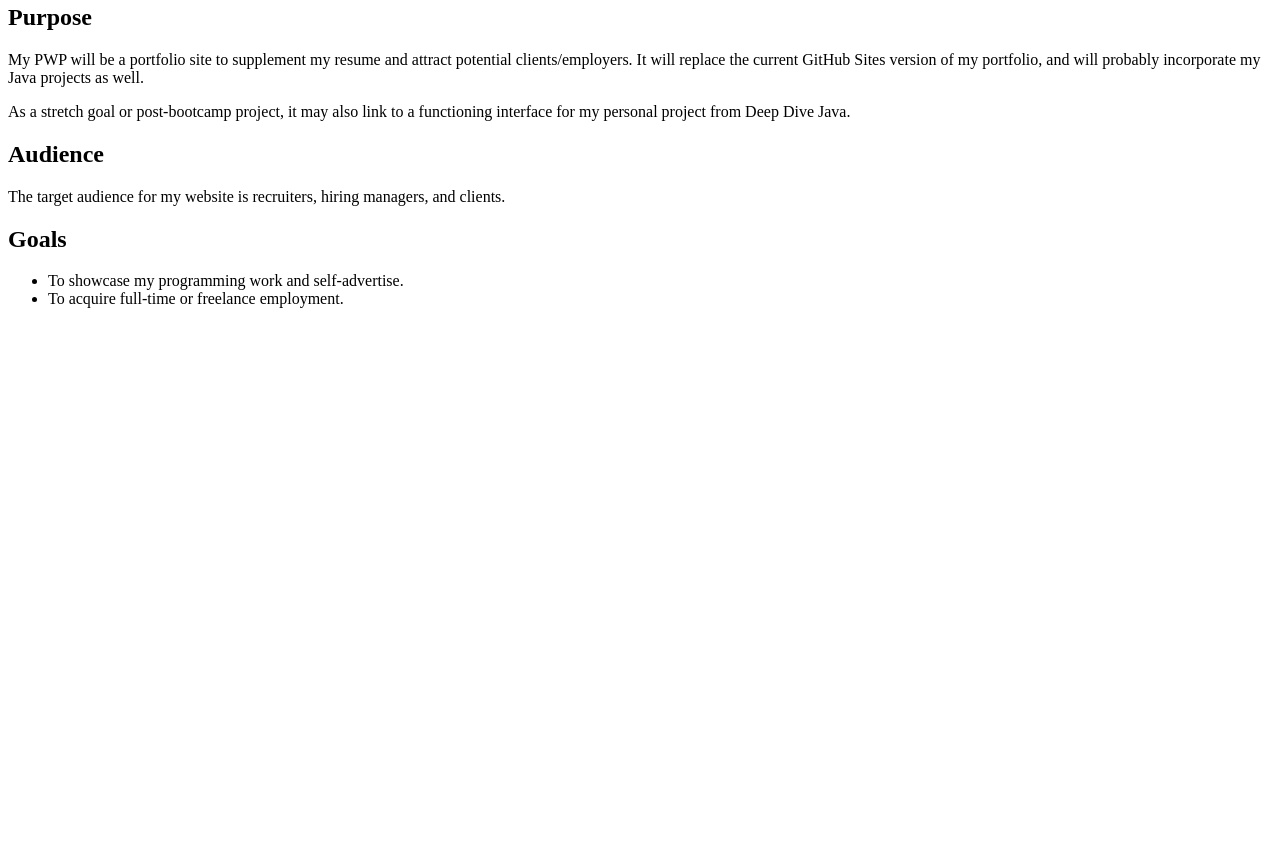
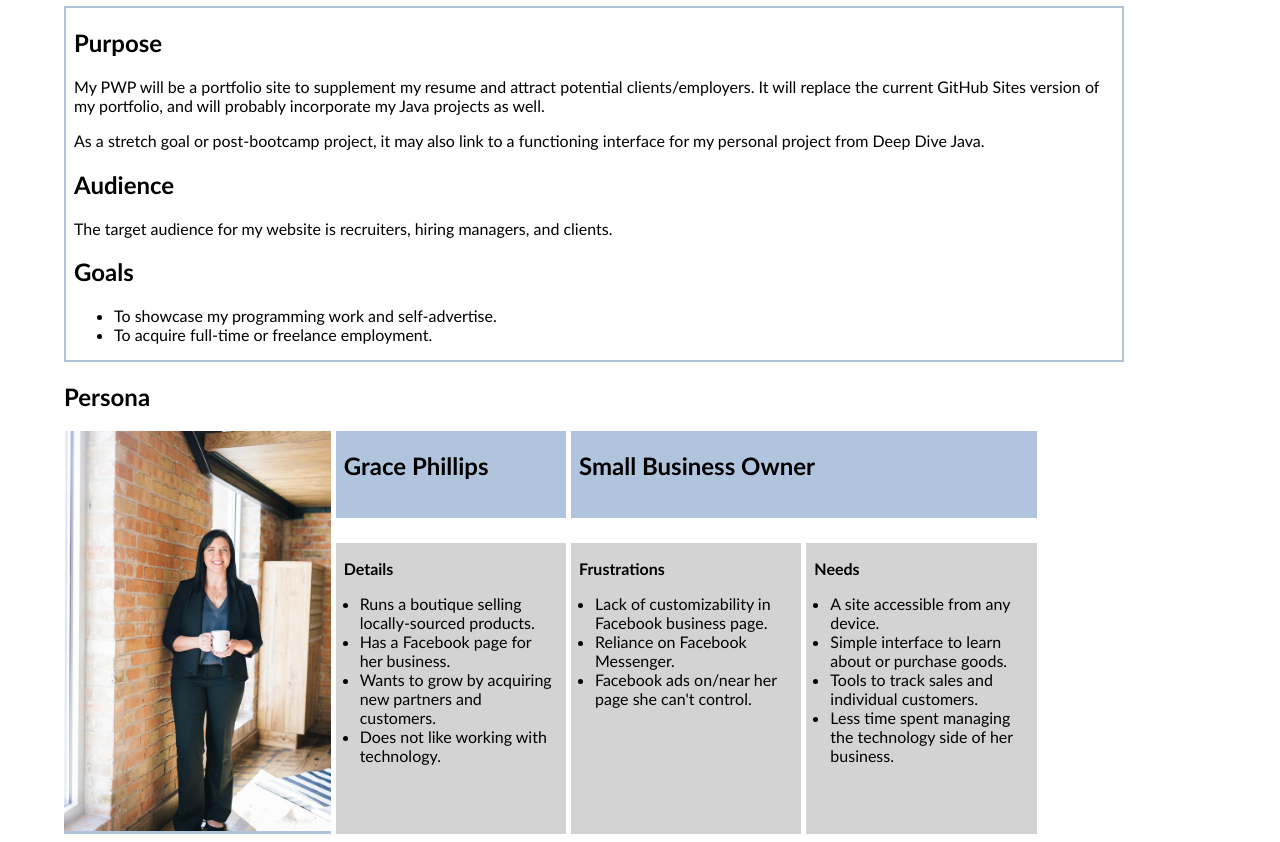
Before and after one commit to semartinez147/semartinez, a plain HTML site: page public_html/documentation/milestone-1.html in a window 1280 px wide. Shown: the part 76-918 px from the top of the page. Before the commit the page ends 800 px from the top, so only its background shows below. Drawn offline with Linux system fonts and the light colour scheme.

Commit message:
Completed persona, added styling.

```diff
--- a/public_html/documentation/milestone-1.html
+++ b/public_html/documentation/milestone-1.html
@@ -2,29 +2,71 @@
 <html lang="en">
 <head>
     <meta charset="UTF-8">
+    <link rel="stylesheet" href="./styles.css">
     <title>Milestone 1</title>
 </head>
 <body>
     <h1>PWP Milestone 1</h1>
+    <div id="writeup">
         <div><h2>Purpose</h2>
-        <p>My PWP will be a portfolio site to supplement my resume and attract potential clients/employers. It will replace the current GitHub Sites version of my portfolio, and will probably incorporate my Java projects as well.</p>
-        <p>As a stretch goal or post-bootcamp project, it may also link to a functioning interface for my personal project from Deep Dive Java.</p>
+            <p>My PWP will be a portfolio site to supplement my resume and attract potential clients/employers. It will
+                replace the current GitHub Sites version of my portfolio, and will probably incorporate my Java projects
+                as well.</p>
+            <p>As a stretch goal or post-bootcamp project, it may also link to a functioning interface for my personal
+                project from Deep Dive Java.</p>
         </div>
         <div><h2>Audience</h2>
-        <!--        Who will be using or viewing your site? Who is this site designed for, and who is your audience comprised of? Could it be for your professional peers and other developers, potential employers, customers, or clients, etc.?-->
+
             <p>The target audience for my website is recruiters, hiring managers, and clients.</p>
         </div>
         <div><h2>Goals</h2>
-        <!--This is should be a quantifiable goal if possible. For example, a goal for your PWP could be:
-            To acquire full or part-time employment or an internship.
-            To increase sales and/or conversion rates for an existing business.
-            To attract freelance clients.
-            To serve as a gallery to showcase and promote your work.
-            To increase the reach of a new or established social media presence (as measured via analytics tools).-->
+
             <ul>
                 <li>To showcase my programming work and self-advertise.</li>
                 <li>To acquire full-time or freelance employment.</li>
             </ul>
         </div>
+    </div>
+    <div>
+        <h2>Persona</h2>
+        <div id="layout">
+            <div class="summary" id="portrait">
+                <img src="./client.jpg" alt="photo of potential client">
+            </div>
+            <div class="summary" id="name">
+                <h2>Grace Phillips</h2>
+            </div>
+            <div class="summary" id="role"><h2>Small Business Owner</h2>
+            </div>
+                <div class="detail" id="details">
+                <p><strong>Details</strong></p>
+                <ul class="list">
+                    <li>Runs a boutique selling locally-sourced products.</li>
+                    <li>Has a Facebook page for her business.</li>
+                    <li>Wants to grow by acquiring new partners and customers.</li>
+                    <li>Does not like working with technology.</li>
+                </ul>
+            </div>
+
+            <div class="detail" id="frustrations">
+                <p><strong>Frustrations</strong></p>
+                <ul class="list">
+                    <li>Lack of customizability in Facebook business page.</li>
+                    <li>Reliance on Facebook Messenger.</li>
+                    <li>Facebook ads on/near her page she can't control.</li>
+                </ul>
+            </div>
+
+            <div class="detail" id="needs">
+                <p><strong>Needs</strong></p>
+                <ul class="list">
+                    <li>A site accessible from any device.</li>
+                    <li>Simple interface to learn about or purchase goods.</li>
+                    <li>Tools to track sales and individual customers.</li>
+                    <li>Less time spent managing the technology side of her business.</li>
+                </ul>
+            </div>
+        </div>
+    </div>
 </body>
 </html>
--- /dev/null
+++ b/public_html/documentation/styles.css
@@ -0,0 +1,77 @@
+body {
+    font-family: Calibri, sans-serif;
+    margin-left: 5%;
+    position: relative;
+}
+
+#layout {
+    display: grid;
+    height: min-content;
+    width: auto;
+    max-width: 80em;
+    grid-template-columns: repeat(5, 1fr);
+    grid-template-areas:
+            "a b1 b2 b2 ."
+            "a c d e f"
+            "a c d e f"
+            "a c d e f";
+    grid-gap: 5px;
+}
+
+#layout > * {
+    padding: 0 8px;
+
+}
+.summary {
+    background-color: lightsteelblue;
+}
+
+.detail {
+    background-color: lightgray;
+}
+
+.title {
+    display: block;
+    width: available;
+}
+
+.list {
+    display: block;
+    padding-left: 1em;
+}
+#writeup {
+    border: 2px solid lightsteelblue;
+    padding: 0 8px;
+    max-width: 65em;
+}
+
+#portrait {
+    width: border-box;
+    padding: 0;
+    grid-area: a;
+}
+#portrait > img {
+    height: 400px;
+}
+
+#name {
+    grid-area: b1;
+}
+#role {
+    grid-area: b2;
+    width: available;
+}
+
+.detail {
+    margin-top: 20px;
+}
+
+#details {
+    grid-area: c;
+}
+#frustrations {
+    grid-area: d;
+}
+#needs{
+    grid-area: e;
+}
```
Also changed, not shown: public_html/documentation/client.jpg (added). Lines whose indentation alone changed are shown as unchanged.
